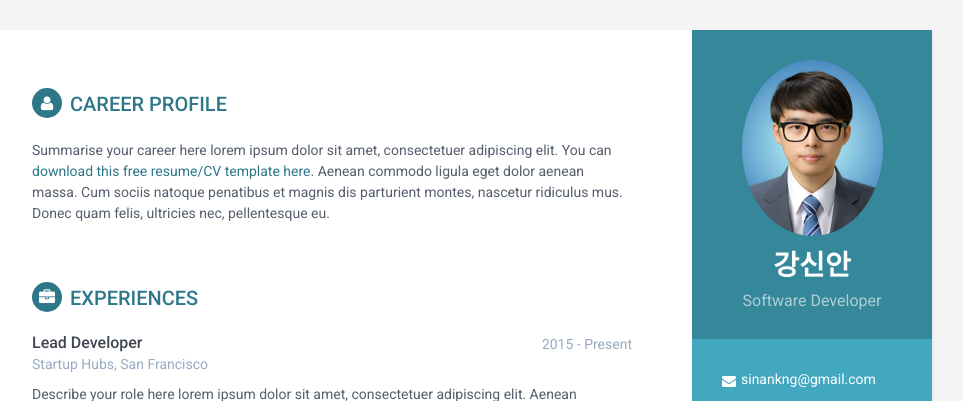
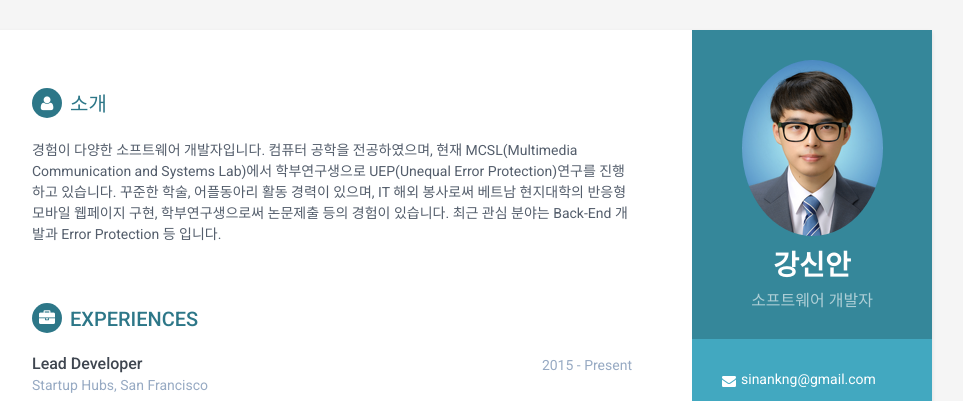
Before and after one commit to heinemann9/heinemann9.github.io, a plain HTML site: page index.html in a window 1280 px wide. Shown: the top 401 px of the page, without its empty margins (188-1151 px from the left). Drawn offline with Linux system fonts and the light colour scheme.

Commit message:
updating.. introduce

```diff
--- a/index.html
+++ b/index.html
@@ -32,7 +32,7 @@
             <div class="profile-container">
                 <img class="profile" src="assets/images/profile.png" alt="" />
                 <h1 class="name">강신안</h1>
-                <h3 class="tagline">Software Developer</h3>
+                <h3 class="tagline">소프트웨어 개발자</h3>
             </div><!--//profile-container-->
 
             <div class="contact-container container-block">
@@ -86,9 +86,9 @@
         <div class="main-wrapper">
 
             <section class="section summary-section">
-                <h2 class="section-title"><i class="fa fa-user"></i>Career Profile</h2>
+                <h2 class="section-title"><i class="fa fa-user"></i>소개</h2>
                 <div class="summary">
-                    <p>Summarise your career here lorem ipsum dolor sit amet, consectetuer adipiscing elit. You can <a href="http://themes.3rdwavemedia.com/website-templates/orbit-free-resume-cv-template-for-developers/" target="_blank">download this free resume/CV template here</a>. Aenean commodo ligula eget dolor aenean massa. Cum sociis natoque penatibus et magnis dis parturient montes, nascetur ridiculus mus. Donec quam felis, ultricies nec, pellentesque eu.</p>
+                    <p>경험이 다양한 소프트웨어 개발자입니다. 컴퓨터 공학을 전공하였으며, 현재 MCSL(Multimedia Communication and Systems Lab)에서 학부연구생으로 UEP(Unequal Error Protection)연구를 진행하고 있습니다. 꾸준한 학술, 어플동아리 활동 경력이 있으며, IT 해외 봉사로써 베트남 현지대학의 반응형 모바일 웹페이지 구현, 학부연구생으로써 논문제출 등의 경험이 있습니다. 최근 관심 분야는 Back-End 개발과 Error Protection 등 입니다. </p>
                 </div><!--//summary-->
             </section><!--//section-->
 
```
Also changed, not shown: 1 other file.
